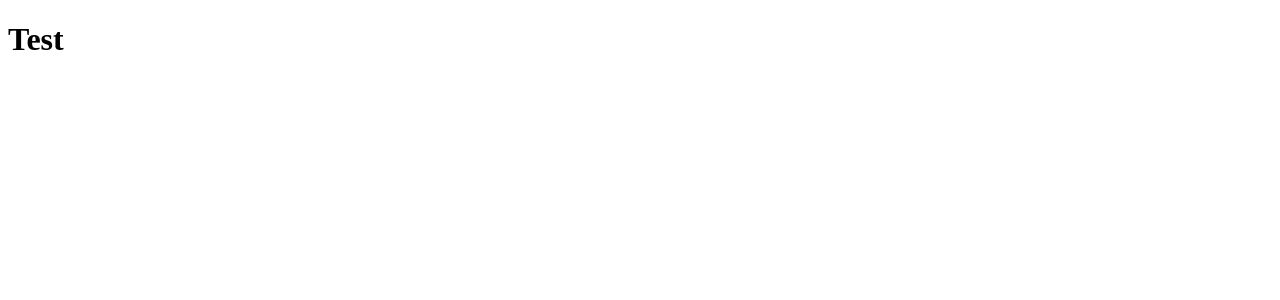
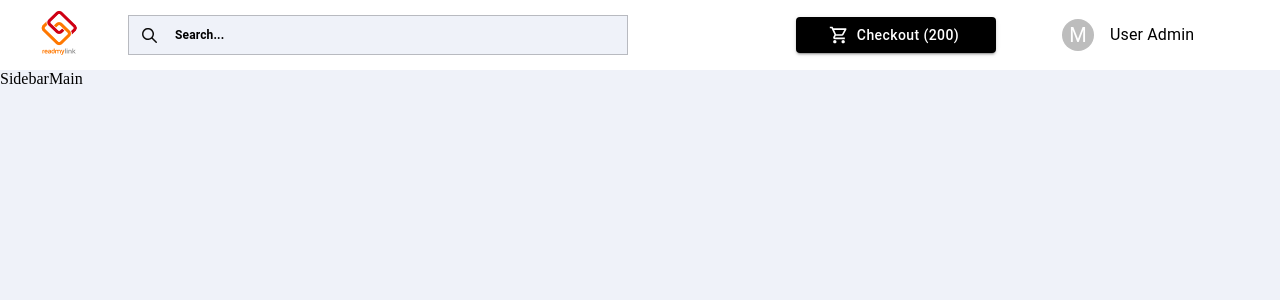
Before and after one commit to mayurlalwani/elred-portal, a React (Vite) app: page / in a window 1280 px wide. Shown: the top 300 px of the page. Built offline with nearby package versions, Linux system fonts and the light colour scheme.

Commit message:
create layout and header components

```diff
--- a/src/App.tsx
+++ b/src/App.tsx
@@ -1,10 +1,14 @@
-import { useState } from "react";
+import { BrowserRouter, Routes, Route } from "react-router-dom";
+import "./index.scss";
+import Main from "./pages";
 
 function App() {
   return (
-    <div className="App">
-      <h1>Test</h1>
-    </div>
+    <BrowserRouter>
+      <Routes>
+        <Route path="/" element={<Main />} />
+      </Routes>
+    </BrowserRouter>
   );
 }
 
--- /dev/null
+++ b/src/components/Header/index.scss
@@ -0,0 +1,39 @@
+.header-container {
+    background-color: #ffffff;
+    height: 70px;
+    display: flex;
+    width: 100%;
+
+    & .header-contents {
+        display: flex;
+        align-items: center;
+        padding: 3px 2px;
+        width: 100%;
+        & .logo-search {
+            display: flex;
+            align-items: center;
+            width: 50%;
+            justify-content: space-around;
+        }
+        & .right-section {
+            width: 50%;
+            display: flex;
+            justify-content: flex-end;
+            & .avatar-profile {
+                display: flex;
+                width: 200px;
+                align-items: center;
+            }
+        }
+        & .search-icon {
+            position: absolute;
+            top: 0px;
+            right: 0px;
+            cursor: pointer;
+            z-index: 1;
+        }
+    }
+
+
+
+}
--- /dev/null
+++ b/src/components/Header/index.tsx
@@ -0,0 +1,125 @@
+import React from "react";
+import { Link } from "react-router-dom";
+import "./index.scss";
+import LogoImg from "../../assets/logo.png";
+import ShoppingCartOutlinedIcon from "@mui/icons-material/ShoppingCartOutlined";
+import Button, { ButtonProps } from "@mui/material/Button";
+import { styled } from "@mui/material/styles";
+import {
+  Avatar,
+  Box,
+  Divider,
+  IconButton,
+  Menu,
+  MenuItem,
+  Typography,
+} from "@mui/material";
+import Search from "../Search";
+
+const ColorButton = styled(Button)<ButtonProps>(({ theme }) => ({
+  color: "#ffffff",
+  backgroundColor: "black",
+  textTransform: "none",
+  marginRight: 50,
+  width: "200px",
+}));
+
+const Header = () => {
+  const [anchorEl, setAnchorEl] = React.useState<null | HTMLElement>(null);
+  const open = Boolean(anchorEl);
+
+  const handleClick = (event: React.MouseEvent<HTMLElement>) => {
+    setAnchorEl(event.currentTarget);
+  };
+
+  const handleClose = () => {
+    setAnchorEl(null);
+  };
+  return (
+    <header className="header-container">
+      <div className="header-contents">
+        <div className="logo-search">
+          <div className="logo">
+            <Link to="/">
+              <img src={LogoImg} width="90px" height="70px" alt="logo" />
+            </Link>
+          </div>
+
+          <div className="search">
+            <Search placeholder="Search..." direction="row" />
+          </div>
+        </div>
+        <div className="right-section">
+          <ColorButton
+            variant="contained"
+            startIcon={<ShoppingCartOutlinedIcon />}
+          >
+            Checkout (200)
+          </ColorButton>
+          <Box
+            className="avatar-profile"
+            sx={{ ml: 2, mr: 2, backgroundColor: "white" }}
+          >
+            <Avatar sx={{ width: 32, height: 32 }}>M</Avatar>
+
+            <Typography
+              onClick={handleClick}
+              aria-controls={open ? "account-menu" : undefined}
+              aria-haspopup="true"
+              aria-expanded={open ? "true" : undefined}
+              sx={{ ml: 2 }}
+            >
+              User Admin
+            </Typography>
+          </Box>
+        </div>
+
+        <Menu
+          anchorEl={anchorEl}
+          id="account-menu"
+          open={open}
+          onClose={handleClose}
+          onClick={handleClose}
+          PaperProps={{
+            elevation: 0,
+            sx: {
+              overflow: "visible",
+              filter: "drop-shadow(0px 2px 8px rgba(0,0,0,0.32))",
+              mt: 1.5,
+              "& .MuiAvatar-root": {
+                width: 32,
+                height: 32,
+                ml: -0.5,
+                mr: 1,
+              },
+              "&:before": {
+                content: '""',
+                display: "block",
+                position: "absolute",
+                top: 0,
+                right: 14,
+                width: 10,
+                height: 10,
+                bgcolor: "background.paper",
+                transform: "translateY(-50%) rotate(45deg)",
+                zIndex: 0,
+              },
+            },
+          }}
+          transformOrigin={{ horizontal: "right", vertical: "top" }}
+          anchorOrigin={{ horizontal: "right", vertical: "bottom" }}
+        >
+          <MenuItem onClick={handleClose}>
+            <Avatar /> Profile
+          </MenuItem>
+          <MenuItem onClick={handleClose}>
+            <Avatar /> My account
+          </MenuItem>
+          <Divider />
+        </Menu>
+      </div>
+    </header>
+  );
+};
+
+export default Header;
--- /dev/null
+++ b/src/components/Search/index.styles.ts
@@ -0,0 +1,10 @@
+export const sxStyles = (props) => {
+  return {
+    placeHolderStyle: {
+      "& input::placeholder": {
+        fontSize: props.placeHolderFontSize,
+        padding: 0,
+      },
+    },
+  };
+};
--- /dev/null
+++ b/src/components/Search/index.tsx
@@ -0,0 +1,71 @@
+import { useState } from "react";
+import { Grid, InputAdornment, TextField } from "@mui/material";
+import { styled, useTheme } from "@mui/material/styles";
+import { sxStyles } from "./index.styles";
+import SearchIcon from "../../assets/search.svg";
+
+const StyledInput = styled(TextField)(() => ({
+  ".MuiInputBase-input": {
+    "&::placeholder": {
+      color: "black",
+      opacity: 1,
+      fontWeight: 600,
+    },
+  },
+  ".MuiOutlinedInput-input": {
+    height: 30,
+    padding: "0 10px",
+    fontSize: 12,
+    color: "#9e9ea6",
+  },
+  "& .MuiOutlinedInput-root": {
+    borderRadius: 0,
+    width: 500,
+    backgroundColor: "#eff2f9",
+    height: 40,
+
+    "& .Mui-focused fieldset": {
+      border: "1px solid #D9D9D9",
+    },
+  },
+}));
+
+interface ISearchProps {
+  placeholder: string;
+  direction: string;
+}
+
+const Search = ({ placeholder, direction = "row" }: ISearchProps) => {
+  const [searchInput, setSearchInput] = useState();
+  const theme = useTheme();
+  const styles = sxStyles({ theme });
+
+  const handleChange = (e: any) => {
+    const InputValue = e.target.value;
+  };
+
+  return (
+    <Grid container direction="row">
+      <Grid item xs={direction === "row" ? 4 : 12}>
+        <StyledInput
+          placeholder={placeholder}
+          fullWidth={true}
+          InputLabelProps={{
+            shrink: false,
+          }}
+          size="small"
+          onChange={handleChange}
+          InputProps={{
+            startAdornment: (
+              <InputAdornment position="start">
+                <img src={SearchIcon} />
+              </InputAdornment>
+            ),
+          }}
+        />
+      </Grid>
+    </Grid>
+  );
+};
+
+export default Search;
--- /dev/null
+++ b/src/components/Sidebar/index.tsx
@@ -0,0 +1,7 @@
+import React from "react";
+
+const Sidebar = () => {
+  return <div>Sidebar</div>;
+};
+
+export default Sidebar;
--- /dev/null
+++ b/src/index.scss
@@ -0,0 +1,5 @@
+* {
+    box-sizing: border-box;
+    margin: 0;
+    padding: 0;
+}
--- /dev/null
+++ b/src/pages/Layout.tsx
@@ -0,0 +1,30 @@
+import { Box } from "@mui/material";
+import React from "react";
+import Header from "../components/Header";
+import Sidebar from "../components/Sidebar";
+
+type Props = {
+  children: string | JSX.Element | JSX.Element[];
+};
+
+const Layout = ({ children }: Props) => {
+  return (
+    <Box>
+      <Box>
+        <Header />
+      </Box>
+      <Box
+        sx={{
+          backgroundColor: "#EFF2F9",
+          display: "flex",
+          height: "calc(100vh - 70px)",
+        }}
+      >
+        <Sidebar />
+        {children}
+      </Box>
+    </Box>
+  );
+};
+
+export default Layout;
--- /dev/null
+++ b/src/pages/index.tsx
@@ -0,0 +1,8 @@
+import React from "react";
+import Layout from "./Layout";
+
+const Main = () => {
+  return <Layout>Main</Layout>;
+};
+
+export default Main;
```
Also changed, not shown: package.json (+7 -1 lines), src/assets/logo.png (added), src/assets/search.svg (added).
